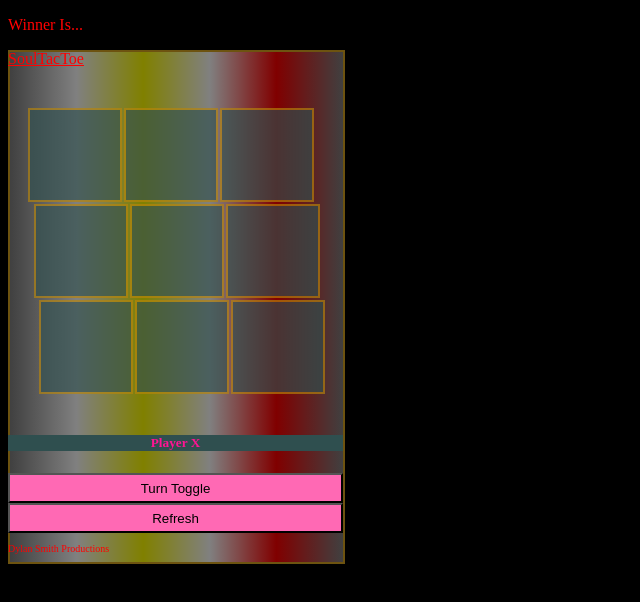
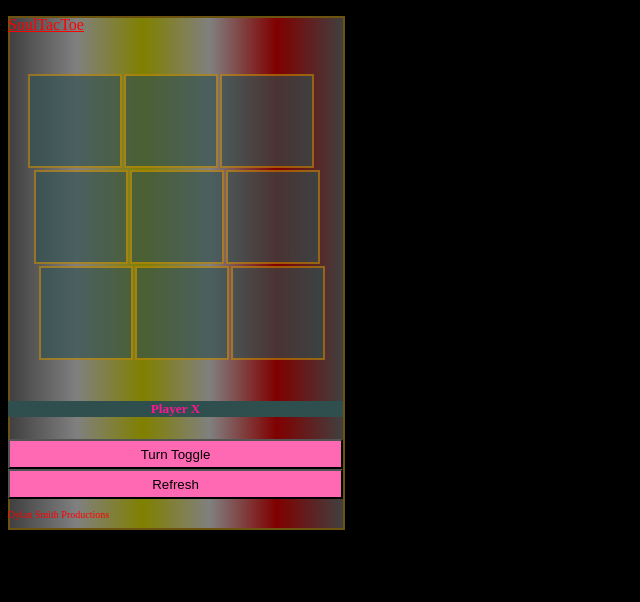
Before and after one commit to Soulbow2/soulbow2.github.io, a plain HTML site: page tacToe.html in a window 1280 px wide. Shown: the whole page, without its empty margins (0-640 px from the left). Drawn offline with Linux system fonts and the light colour scheme.

Commit message:
Update tacToe.html

```diff
--- a/tacToe.html
+++ b/tacToe.html
@@ -7,7 +7,6 @@
 <link rel="stylesheet" href="tacToe.css">
 </head>
 <body>
-<p id="win">Winner Is...</p>
 <header></header>
 <p><u>SoulTacToe</u></p>
 <table>
```
